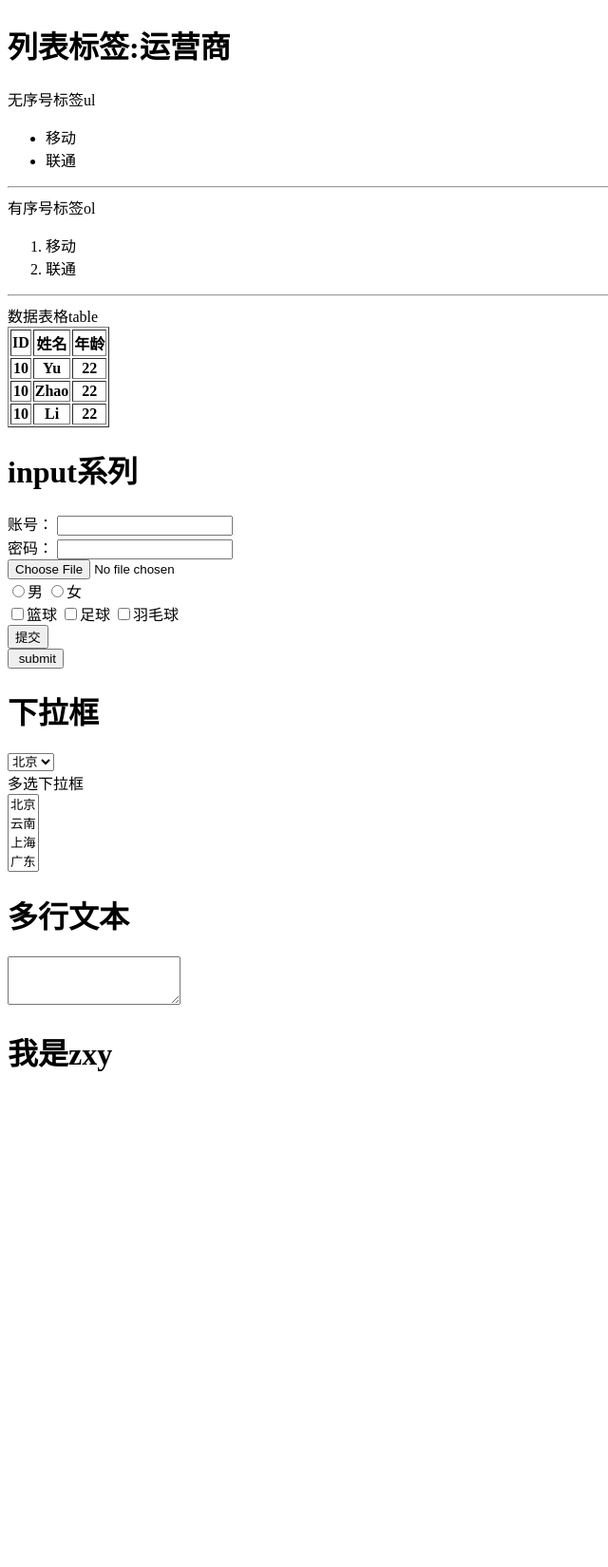
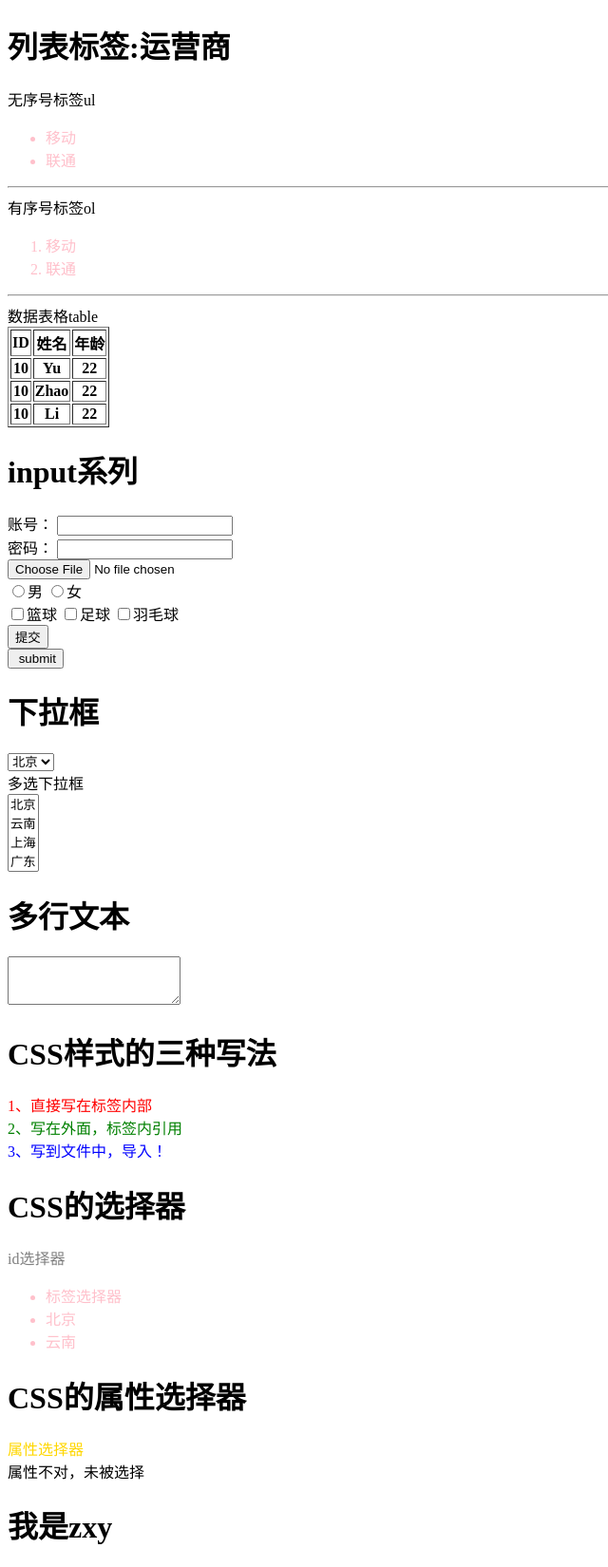
Before and after one commit to YUZHIXIANG66/python_dijiango_study, a Django app: page /polls/model_test in a window 1280 px wide. Shown: the part 2360-4010 px from the top of the page at 95% size, without its empty margins (0-640 px from the left). Before the commit the page ends 3488 px from the top, so only its background shows below. Run offline with Django 5.2, Linux system fonts and the light colour scheme; lists and menus that the app fills with data are empty.

Commit message:
第3次提交：完成用户注册、登录post和接收。

```diff
--- /dev/null
+++ b/mysite/polls/static/css/common.css
@@ -0,0 +1,3 @@
+.s2{
+    color: blue;
+            }
--- a/mysite/polls/templates/model_test.html
+++ b/mysite/polls/templates/model_test.html
@@ -110,8 +110,32 @@
 
 <h1>多行文本</h1>
     <textarea rows="3">
-
     </textarea>
+<h1>CSS样式的三种写法</h1>
+    <div style="color:red">1、直接写在标签内部</div>
+    <style>
+        .s1{
+            color: green;
+            }
+    </style>
+    <div class='s1'> 2、写在外面，标签内引用 </div>
+    <link rel="stylesheet" href="/static/css/common.css">
+    <div class="s2">3、写到文件中，导入！</div>
+<h1>CSS的选择器</h1>
+    <style>
+        #test{color: gray}
+        li{color: pink}
+        .gold[p='jinzi']{color:gold}
+    </style>
+        <div id="test">id选择器</div>
+    <ul>
+        <li>标签选择器</li>
+        <li>北京</li>
+        <li>云南</li>
+    </ul>
+<h1>CSS的属性选择器</h1>
+<div class="gold" p="jinzi">属性选择器</div>
+<div class="gold" p="stone">属性不对，未被选择 </div>
 {% if n1 == "YuZhiXiang" %}
 <h1>我是yzx</h1>
 {% elif n1 == "Zhao" %}
--- a/mysite/polls/urls.py
+++ b/mysite/polls/urls.py
@@ -8,4 +8,7 @@ urlpatterns = [
     path("model_test",views.model_test),
     path("news",views.news),
     path("user_register",views.user_register),
+    path("register",views.post_register),
+    path('user_login',views.user_login),
+    path("login",views.post_login)
 ]
--- a/mysite/polls/views.py
+++ b/mysite/polls/views.py
@@ -17,13 +17,36 @@ def model_test(request):
     roles = ["管理","CEO","保安"]
     user_info={"name":"YU","salary":1000,'role' : 'CEO'}
     return render(request,"model_test.html",{"n1":name,"n2":roles,"user_info":user_info})
+
 def news(request):
     #发请求：https://ldocctvwbcdali.v.myalicdn.com/ldocctvwbcd/cdrmldcctv4_1md.m3u8
     res = requests.get("https://ldocctvwbcdali.v.myalicdn.com/ldocctvwbcd/cdrmldcctv4_1md")
     print(res)
     return render(request,'news.html')
+
+# 用户注册
 def user_register(request):
     return render(request,"user_register.html")
+
+def post_register(request):
+    res=request.POST
+    print('-------------------------------------------------------')
+    print(res)
+    print(f"name : {res['username']}    psw : {res['password']}     gender : {res['gender']}")
+    print('-------------------------------------------------------')
+    return HttpResponse(f"{res['username']}     {res['password']}   {res['gender']}")
+
+#用户登录
+def user_login(request):
+    return  render(request,"user_login.html")
+
+def post_login(request):
+    res=request.POST
+    print('-------------------------------------------------------')
+    print(res)
+    print(f"name : {res['username']}    psw : {res['password']}")
+    print('-------------------------------------------------------')
+    return HttpResponse(f"{res['username']}     {res['password']}")
 
 if __name__== '__main__':
     res = requests.get("https://ldocctvwbcdali.v.myalicdn.com/ldocctvwbcd/cdrmldcctv4_1md")
```
Also changed, not shown: mysite/polls/templates/user_login.html (added, +23 -0 lines), mysite/polls/templates/user_register.html (+26 -12 lines).
